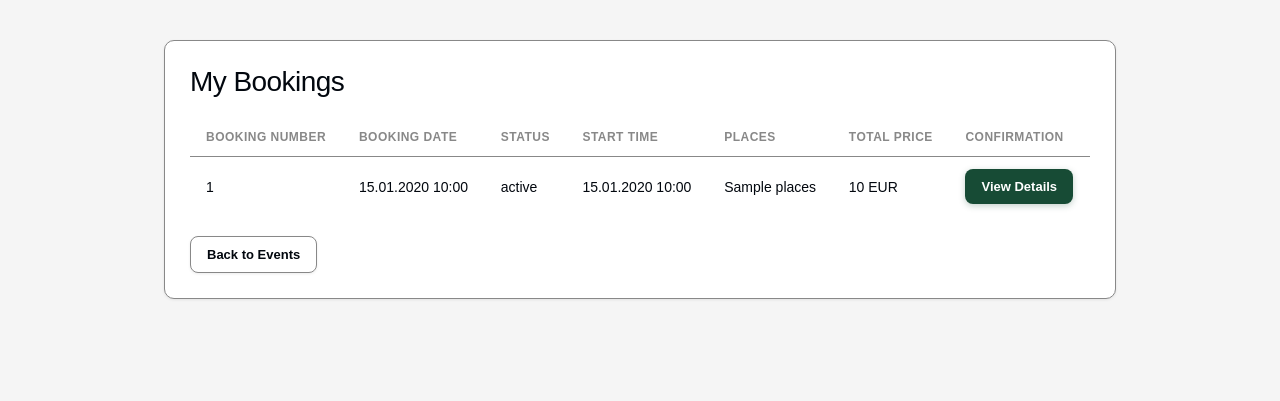
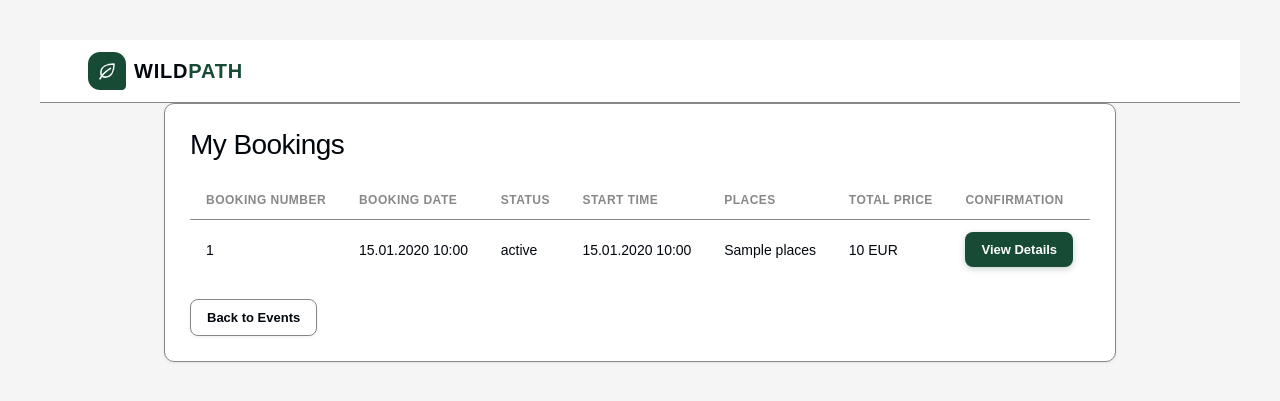
Before and after one commit to NiklasKern/Eventmanagement_System, a Spring app: template src/main/resources/templates/customer_bookings.html in a window 1280 px wide. Shown: the top 401 px of the page. Run offline with Thymeleaf, Linux system fonts and the light colour scheme; the template is opened without the code that fills it: most values are stand-ins (such as "Sample title", 1, 10 or a date in 2020); data that the repository does not hold is empty; some of the project's set-up classes (security, data sources, template engines, error pages and the like) are left out, and stand-ins take their place.

Commit message:
fixing rebase htmls

```diff
--- a/src/main/resources/static/styles/cssandjs/my_events.css
+++ b/src/main/resources/static/styles/cssandjs/my_events.css
@@ -283,6 +283,10 @@ a, a:hover {
     min-width: 160px;
 }
 
+.FilterSearchButton {
+    align-self: flex-end;
+}
+
 .ExtendedSearch summary {
     cursor: pointer;
     font-weight: 600;
--- a/src/main/resources/templates/customer_bookings.html
+++ b/src/main/resources/templates/customer_bookings.html
@@ -3,10 +3,20 @@
 <head>
   <meta charset="UTF-8">
   <title>My Bookings</title>
-  <link rel="stylesheet" th:href="@{/styles.cssandjs/colors.css}">
-  <link rel="stylesheet" th:href="@{/styles.cssandjs/customer_bookings.css}">
+  <link rel="stylesheet" th:href="@{/styles/cssandjs/colors.css}">
+  <link rel="stylesheet" th:href="@{/styles/cssandjs/my_events.css}">
+  <link rel="stylesheet" th:href="@{/styles/cssandjs/customer_bookings.css}">
 </head>
 <body>
+<header class="AppHead">
+  <div class="HeadContainer">
+    <div class="WildPathLogo">
+      <img th:src="@{/images/leaf-icon.svg}" alt="leaf">
+      <span>WILD</span><span class="primary-green">PATH</span>
+    </div>
+    <div th:replace="~{fragments/account :: account}"></div>
+  </div>
+</header>
 <div class="container">
   <h1>My Bookings</h1>
 
--- a/src/main/resources/templates/customer_events.html
+++ b/src/main/resources/templates/customer_events.html
@@ -30,7 +30,8 @@
                 <p th:if="${searched}" th:text="${#lists.size(events)} + ' event(s) found'">3 event(s) found</p>
                 <p th:unless="${searched}">Choose an event and book your places.</p>
             </div>
-            <a class="CreateEventButton" th:href="@{/customer/bookings}">My Bookings</a>
+            <a class="CreateEventButton" th:href="@{/customer/bookings}"
+               th:if="${#sets.contains(permissions, 'VIEW_OWN_BOOKINGS')}">My Bookings</a>
         </div>
 
         <form class="SearchBar" th:action="@{/customer/events/search}" th:object="${search}" method="get">
--- a/src/main/resources/templates/modify_event.html
+++ b/src/main/resources/templates/modify_event.html
@@ -146,6 +146,3 @@
 </main>
 </body>
 </html>
-</main>
-</body>
-</html>
--- a/src/main/resources/templates/my_events.html
+++ b/src/main/resources/templates/my_events.html
@@ -105,7 +105,7 @@
                     <td class="Num" th:text="${e.minParticipants} + ' – ' + ${e.maxParticipants}">5 – 50</td>
                     <td th:text="${e.eventOrganizer != null} ? ${e.eventOrganizer.contactInfo.name} : '–'">Organizer
                     </td>
-                    <td><a th:if="${e.eventStatus != 'CANCELLED'}"th:href="@{/event/manage/{id}/modify(id=${e.id})}"
+                    <td><a th:if="${e.eventStatus != 'CANCELLED'}" th:href="@{/event/manage/{id}/modify(id=${e.id})}"
                            th:if="${#sets.contains(permissions, 'EDIT_OWN_EVENTS') or #sets.contains(permissions, 'EDIT_ALL_EVENTS')}">Edit</a>
                     <span th:if="${e.eventStatus == 'CANCELLED'}">–</span>
                     </td>
```
Also changed, not shown: src/main/resources/templates/booking_confirmation.html (+12 -2 lines).
